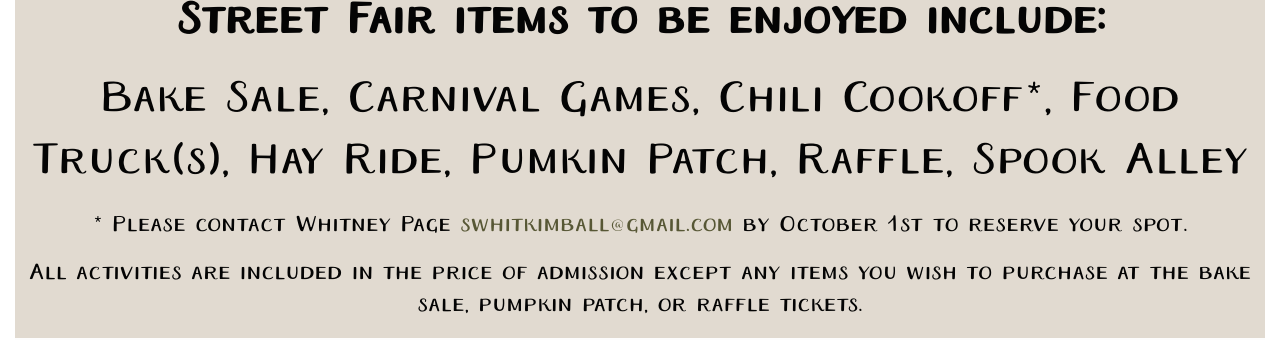
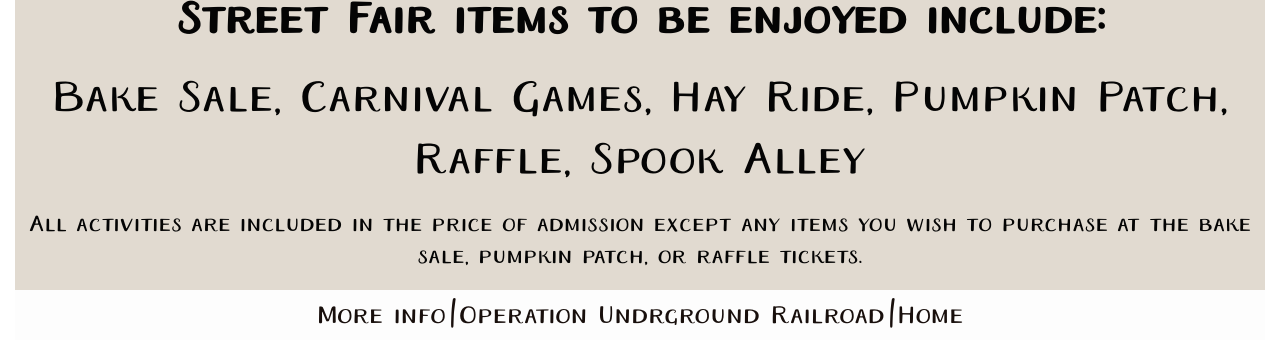
Before and after one commit to zethporter/Street_Fair, a React (Create React App) app: page /info in a window 1280 px wide. Shown: the part 400-740 px from the top of the page. Built offline with nearby package versions, Linux system fonts and the light colour scheme.

Commit message:
Updated the Information body text

```diff
--- a/src/Components/donoBtn/donoBtn.js
+++ b/src/Components/donoBtn/donoBtn.js
@@ -4,7 +4,7 @@ import './donoBtn.css';
 const donoBtn = () => {
 
     const donoClick = () => {
-        window.open('https://my.ourrescue.org/fundraisers/fall-street-fair')
+        window.open('https://my.ourrescue.org/general-donate')
     };
 
     return(
--- a/src/Components/header/header.css
+++ b/src/Components/header/header.css
@@ -37,6 +37,7 @@
     left: 0;
     width: 100%;
     height: 0.1em;
+    border-radius: 30%;
     background-color: #a54a2b;
     opacity: 1;
     transition: opacity 400ms, transform 600ms;
--- a/src/Components/infoBody/infoBody.js
+++ b/src/Components/infoBody/infoBody.js
@@ -18,14 +18,12 @@ const infoBody = () => {
         <p className='festivities'>
           Bake Sale,
           Carnival Games,
-          Chili Cookoff*,
-          Food Truck(s),
           Hay Ride,
-          Pumkin Patch,
+          Pumpkin Patch,
           Raffle,
           Spook Alley
         </p>
-        <p className='asterix'>* Please contact Whitney Page <a onClick={ copyEmail } className='email'>swhitkimball@gmail.com</a> by October 1st to reserve your spot.</p>
+        {/* <p className='asterix'>* Please contact Whitney Page <a onClick={ copyEmail } className='email'>swhitkimball@gmail.com</a> by October 1st to reserve your spot.</p> */}
         <p className='asterix'>
           All activities are included in the price of admission except any items you wish to purchase at the bake sale, pumpkin patch, or raffle tickets.
         </p>
```
Also changed, not shown: 25 other files (tests, documents, lock files or other folders).
